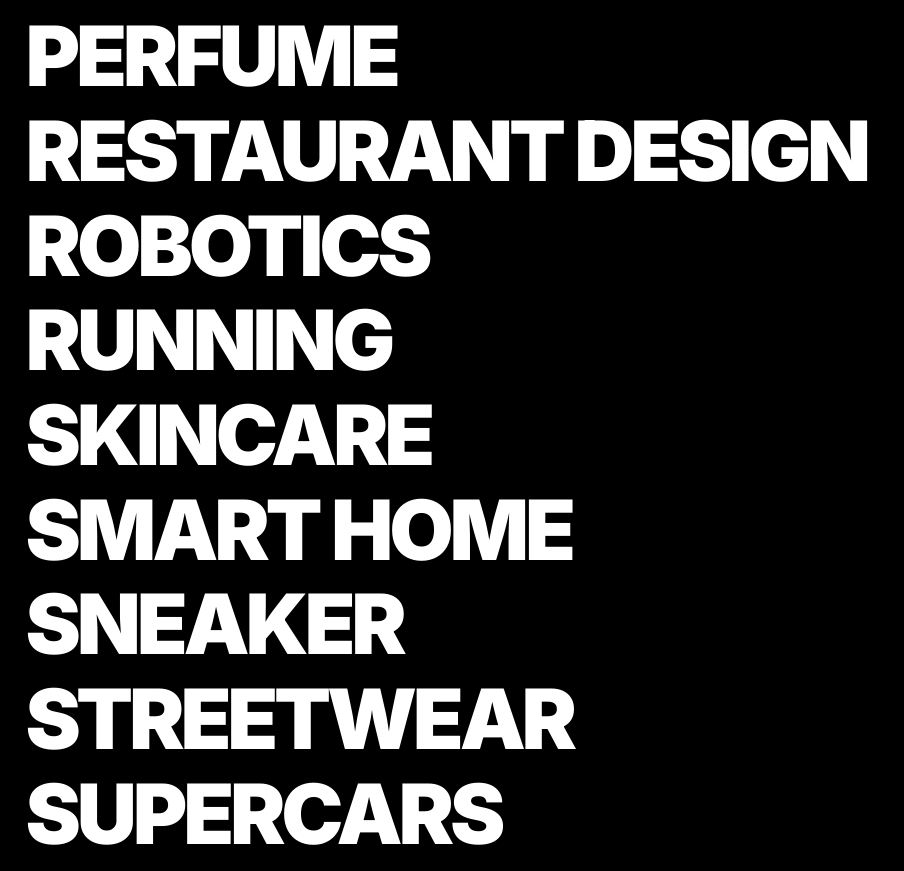
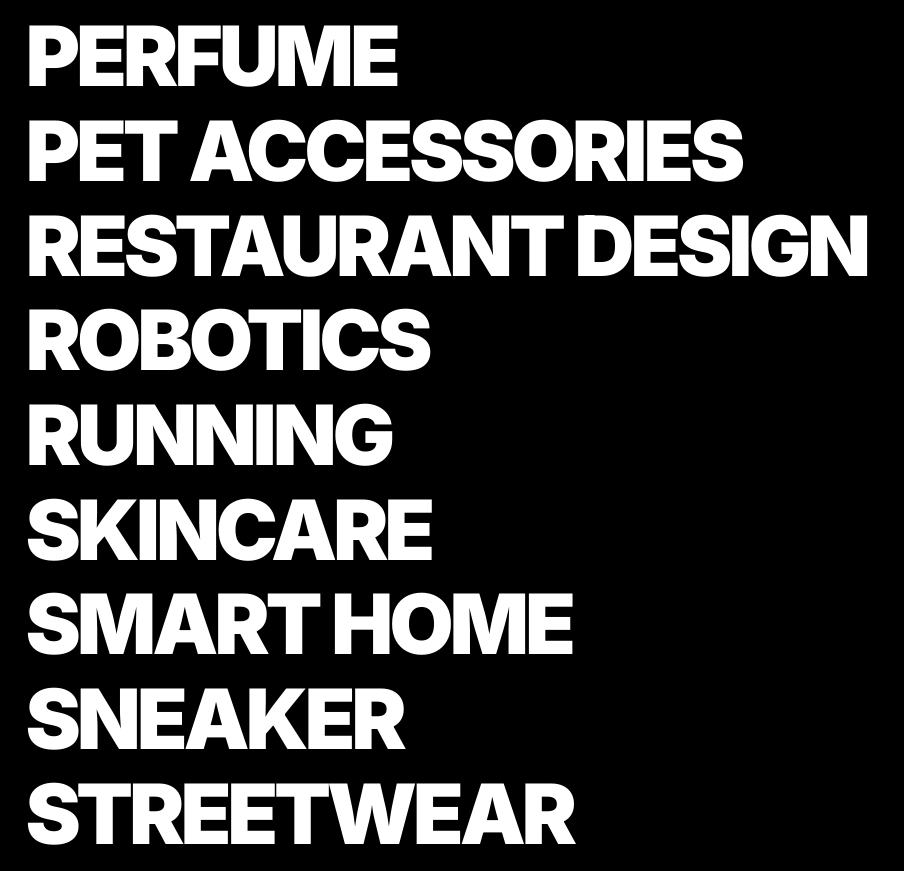
Before and after one commit to soxmfhvl123/CDJSTUDIO, a website built with Vite: page index.html in a window 1280 px wide. Shown: the part 4122-4993 px from the top of the page, without its empty margins (0-904 px from the left). Built offline with nearby package versions, Linux system fonts and the light colour scheme.

Commit message:
feat: add PET ACCESSORIES to brands list alphabetically

```diff
--- a/index.html
+++ b/index.html
@@ -267,6 +267,9 @@
       <div class="category-item-simple" data-target="PERFUME">
         <span class="category-name-simple">PERFUME</span>
       </div>
+      <div class="category-item-simple" data-target="PET ACCESSORIES">
+        <span class="category-name-simple">PET ACCESSORIES</span>
+      </div>
       <div class="category-item-simple" data-target="RESTAURANT DESIGN">
         <span class="category-name-simple">RESTAURANT DESIGN</span>
       </div>
```
